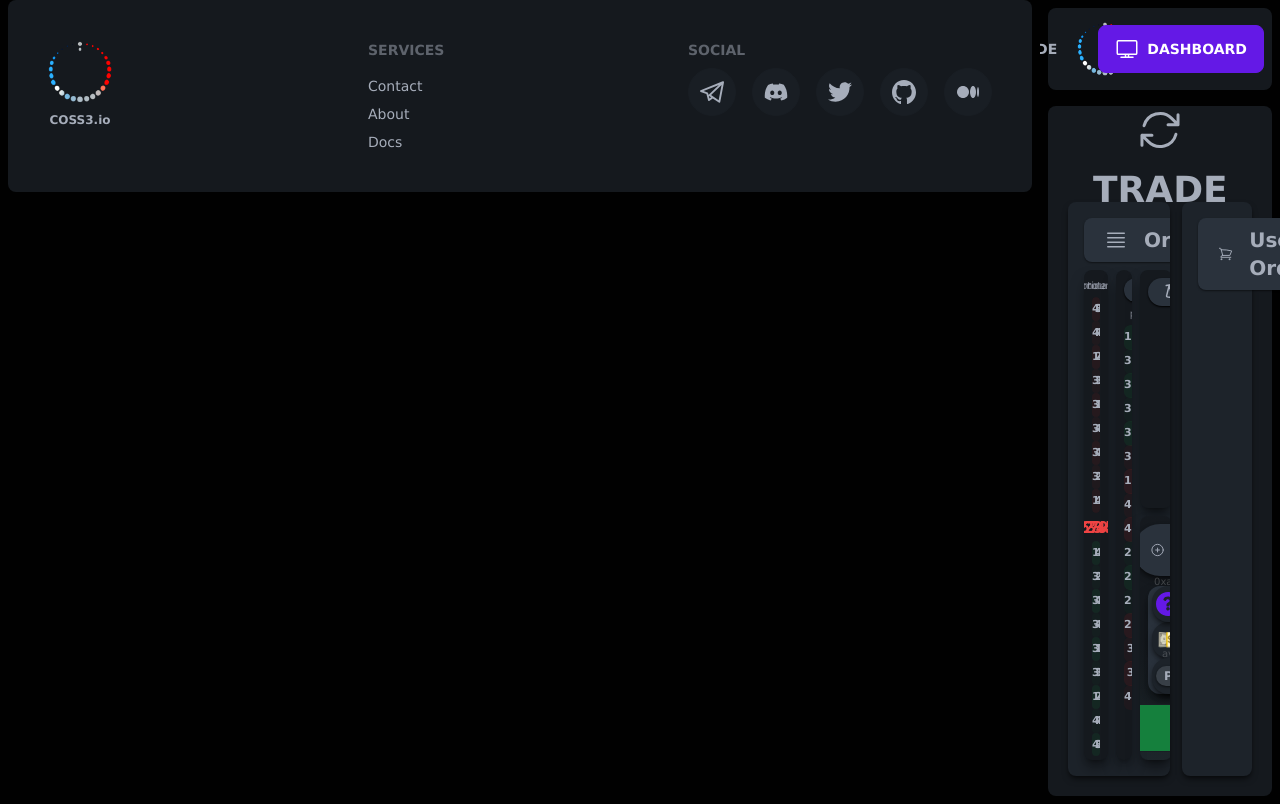
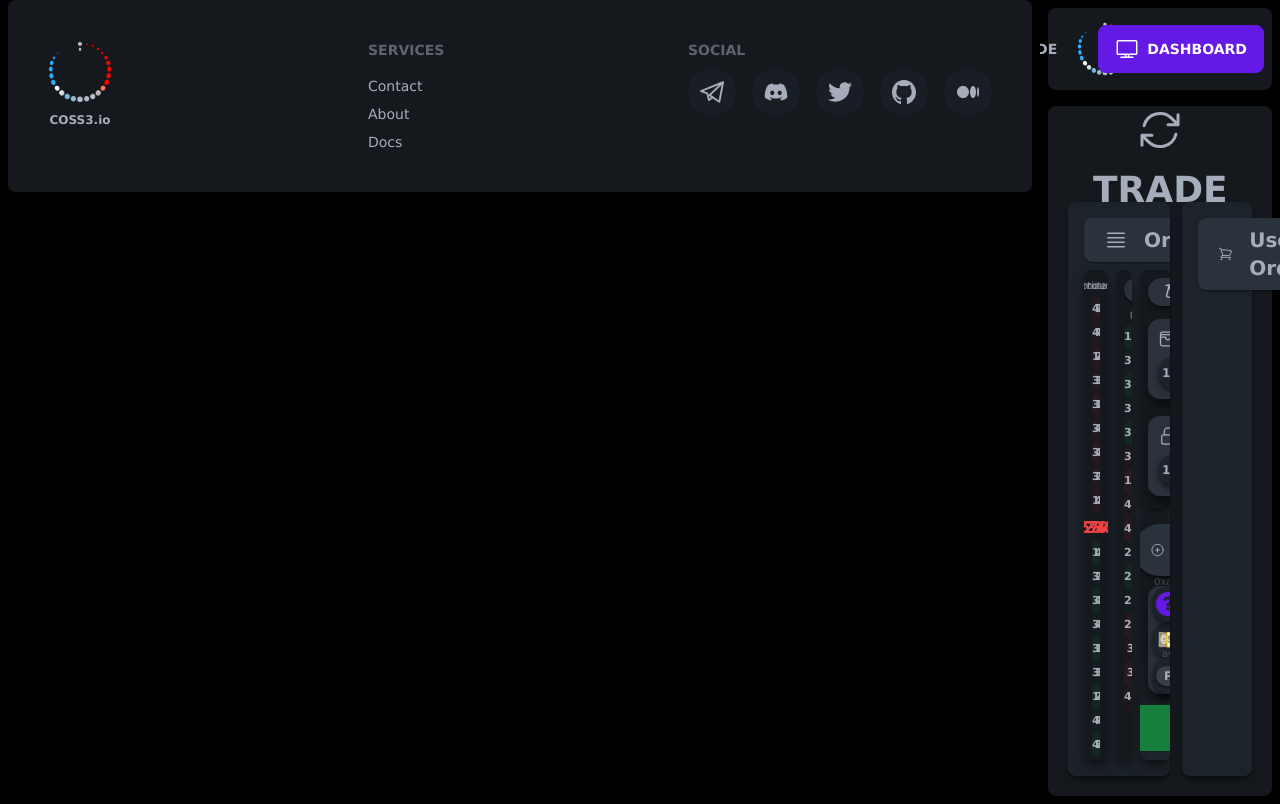
Before and after one commit to Coss3-io/web3, a Vue app: page /#/trade/1 in a window 1280 px wide. Built offline with nearby package versions, Linux system fonts and the light colour scheme; what @kyvg/vue3-notification would draw is missing.

Commit message:
creating the balance section

```diff
--- a/src/component/sections/Trade/BalancesDetails.vue
+++ b/src/component/sections/Trade/BalancesDetails.vue
@@ -1,10 +1,10 @@
 <template>
   <div
-    class="grid grid-rows-[min-content_min-content_1fr] w-full h-full overflow-hidden p-2 bg-base-300 rounded-lg shadow-lg shadow-black/50"
+    class="grid place-items-center grid-rows-[min-content_1fr_1fr] gap-2 w-full h-full overflow-hidden p-2 bg-base-300 rounded-lg shadow-lg shadow-black/50"
   >
     <div class="col-span-full flex justify-center">
       <div
-        class="flex gap-2 items-center text-md font-bold px-4 py-0.5 rounded-full bg-neutral shadow-sm shadow-black"
+        class="flex gap-2 items-center text-md font-bold px-4 py-0.5 rounded-full bg-neutral shadow-md shadow-black/50"
       >
         <svg
           xmlns="http://www.w3.org/2000/svg"
@@ -24,9 +24,154 @@
         Balances
       </div>
     </div>
+    <div
+      class="col-span-full shadow-lg shadow-black/50 grid grid-cols-2 gap-2 grid-rows-[min-content_1fr] place-items-center w-full p-2.5 bg-neutral rounded-xl h-full max-h-20"
+    >
+      <div
+        class="col-span-full flex flex-start gap-2 text-xs font-bold items-center place-self-start"
+      >
+        <svg
+          xmlns="http://www.w3.org/2000/svg"
+          fill="none"
+          viewBox="0 0 24 24"
+          stroke-width="1.5"
+          stroke="currentColor"
+          class="w-5 h-5"
+        >
+          <path
+            stroke-linecap="round"
+            stroke-linejoin="round"
+            d="M21 12a2.25 2.25 0 00-2.25-2.25H15a3 3 0 11-6 0H5.25A2.25 2.25 0 003 12m18 0v6a2.25 2.25 0 01-2.25 2.25H5.25A2.25 2.25 0 013 18v-6m18 0V9M3 12V9m18 0a2.25 2.25 0 00-2.25-2.25H5.25A2.25 2.25 0 003 9m18 0V6a2.25 2.25 0 00-2.25-2.25H5.25A2.25 2.25 0 003 6v3"
+          />
+        </svg>
+        Wallet
+      </div>
+      <div
+        class="rounded-full flex bg-base-100 p-1 items-center relative w-full shadow-md shadow-black/50"
+      >
+        <div
+          class="absolute text-[10px] text-white/20 -top-3 left-1/2 lowercase -translate-x-1/4"
+        >
+          {{ base in cryptoTicker ? cryptoTicker[base] : base }}
+        </div>
+        <div class="grow text-xs text-center font-bold">13516</div>
+        <div class="w-6 h-6 swap swap-rotate">
+          <img
+            v-if="base in cryptoLogo"
+            :src="<string>cryptoLogo[base]"
+            alt="token"
+            class="w-6 h-6"
+          />
+          <unknownTokenLogo
+            v-else
+            class="fill-primary w-6 h-6"
+          ></unknownTokenLogo>
+        </div>
+      </div>
+      <div
+        class="rounded-full flex bg-base-100 p-1 items-center relative w-full shadow-md shadow-black/50"
+      >
+        <div
+          class="absolute text-[10px] text-white/20 -top-3 left-1/2 lowercase -translate-x-1/4"
+        >
+          {{ quote in cryptoTicker ? cryptoTicker[quote] : quote }}
+        </div>
+        <div class="grow text-xs text-center font-bold">13516</div>
+        <div class="w-6 h-6 swap swap-rotate">
+          <img
+            v-if="quote in cryptoLogo"
+            :src="<string>cryptoLogo[quote]"
+            alt="token"
+            class="w-6 h-6"
+          />
+          <unknownTokenLogo
+            v-else
+            class="fill-secondary w-6 h-6"
+          ></unknownTokenLogo>
+        </div>
+      </div>
+    </div>
+    <div
+      class="col-span-full shadow-lg shadow-black/50 grid grid-cols-2 gap-2 grid-rows-[min-content_1fr] place-items-center w-full p-2.5 bg-neutral rounded-xl h-full max-h-20"
+    >
+      <div
+        class="col-span-full flex flex-start gap-2 text-xs font-bold items-center place-self-start"
+      >
+        <svg
+          xmlns="http://www.w3.org/2000/svg"
+          fill="none"
+          viewBox="0 0 24 24"
+          stroke-width="1.5"
+          stroke="currentColor"
+          class="w-5 h-5"
+        >
+          <path
+            stroke-linecap="round"
+            stroke-linejoin="round"
+            d="M16.5 10.5V6.75a4.5 4.5 0 10-9 0v3.75m-.75 11.25h10.5a2.25 2.25 0 002.25-2.25v-6.75a2.25 2.25 0 00-2.25-2.25H6.75a2.25 2.25 0 00-2.25 2.25v6.75a2.25 2.25 0 002.25 2.25z"
+          />
+        </svg>
+
+        In orders
+      </div>
+      <div
+        class="rounded-full flex bg-base-100 p-1 items-center relative w-full shadow-md shadow-black/50"
+      >
+        <div
+          class="absolute text-[10px] text-white/20 -top-3 left-1/2 lowercase -translate-x-1/4"
+        >
+          {{ base in cryptoTicker ? cryptoTicker[base] : base }}
+        </div>
+        <div class="grow text-xs text-center font-bold">13516</div>
+        <div class="w-6 h-6 swap swap-rotate">
+          <img
+            v-if="base in cryptoLogo"
+            :src="<string>cryptoLogo[base]"
+            alt="token"
+            class="w-6 h-6"
+          />
+          <unknownTokenLogo
+            v-else
+            class="fill-primary w-6 h-6"
+          ></unknownTokenLogo>
+        </div>
+      </div>
+      <div
+        class="rounded-full flex bg-base-100 p-1 items-center relative w-full shadow-md shadow-black/50"
+      >
+        <div
+          class="absolute text-[10px] text-white/20 -top-3 left-1/2 lowercase -translate-x-1/4"
+        >
+          {{ quote in cryptoTicker ? cryptoTicker[quote] : quote }}
+        </div>
+        <div class="grow text-xs text-center font-bold">13516</div>
+        <div class="w-6 h-6 swap swap-rotate">
+          <img
+            v-if="quote in cryptoLogo"
+            :src="<string>cryptoLogo[quote]"
+            alt="token"
+            class="w-6 h-6"
+          />
+          <unknownTokenLogo
+            v-else
+            class="fill-secondary w-6 h-6"
+          ></unknownTokenLogo>
+        </div>
+      </div>
+    </div>
   </div>
 </template>
 <script setup lang="ts">
+import {
+  cryptoLogo,
+  cryptoTicker,
+  cryptoNames,
+} from "../../../types/cryptoSpecs";
+import { unknownTokenLogo } from "../../../asset/images/images";
+
+const base = cryptoNames.ether;
+const quote = "0xabc...def";
+
 const props = defineProps<{
   balancesDetails: Object[];
 }>();
```
